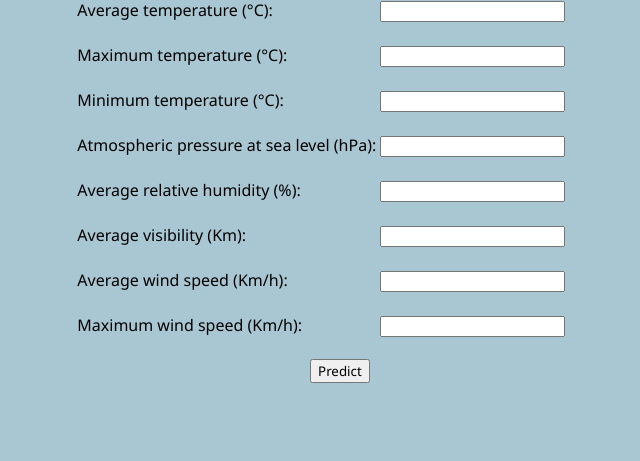
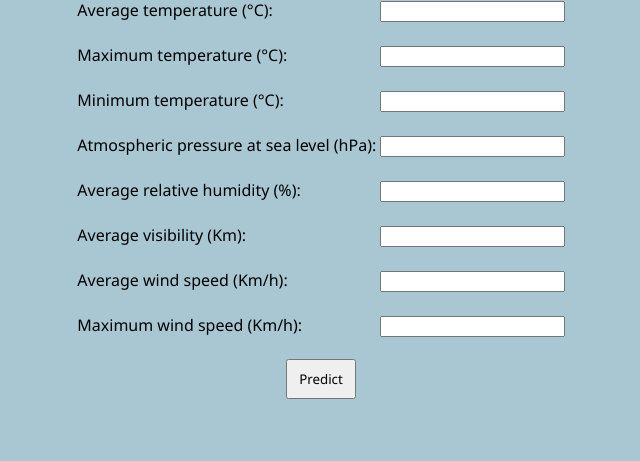
Before and after one commit to gunjan2001/AirQualityIndexPrediction, a Flask app: page / in a window 1280 px wide. Shown: the part 110-571 px from the top of the page, without its empty margins (319-959 px from the left). Run offline with Flask 2, Linux system fonts and the light colour scheme; parts of the project's set-up code (start-up, migrations or seed data) failed here and were passed over.

Commit message:
Add files via upload

```diff
--- a/templates/home.html
+++ b/templates/home.html
@@ -27,7 +27,7 @@
 			<label>Average wind speed (Km/h):</label> <input id="wind" name="Wind" type="text" required /><br><br>
 			<label>Maximum wind speed (Km/h):</label> <input id="maxwind" name="Maxwind" type="text" required /><br><br>
 
-			<input type="submit" value="Predict" class="submitstyle" style="margin-right: 7cm ;font-family: 'Segoe UI';" />
+			<input type="submit" value="Predict" class="submitstyle" style="height:40px;width: 70px;margin-right: 8cm ;font-family: 'Segoe UI';" />
 
 	</form>
 	<div style="text-align: center;font-family: 'Segoe UI', Tahoma, Geneva, Verdana, sans-serif;">
```
